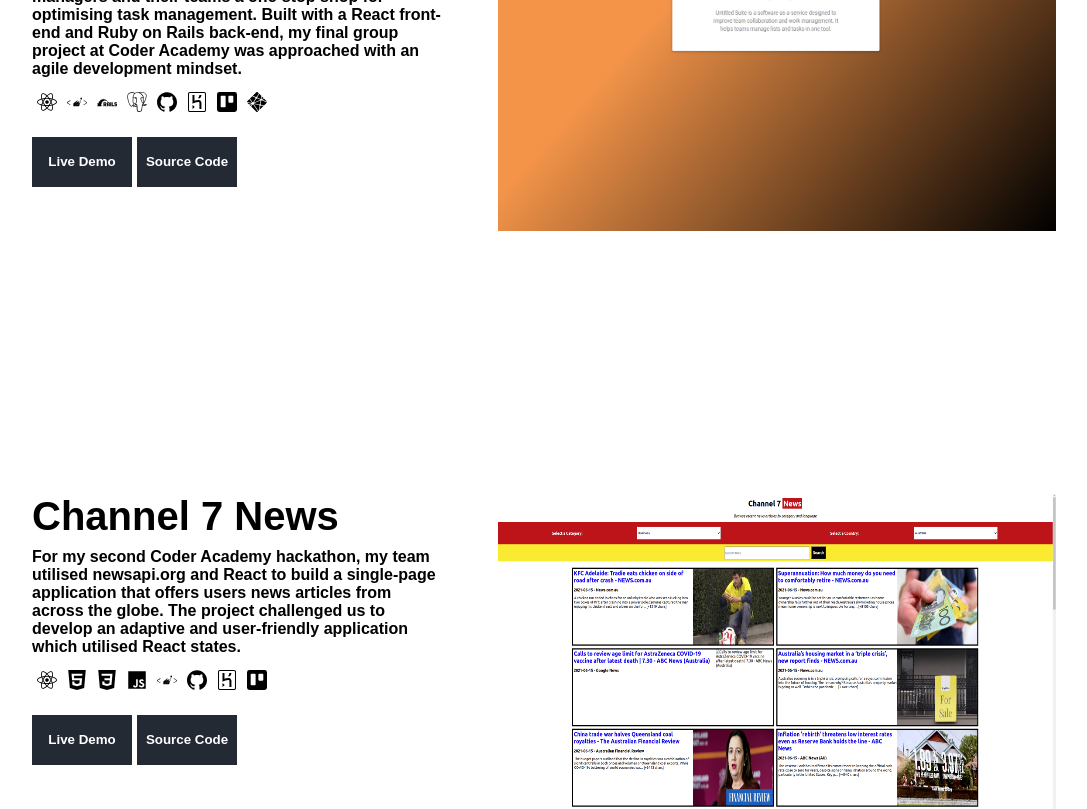
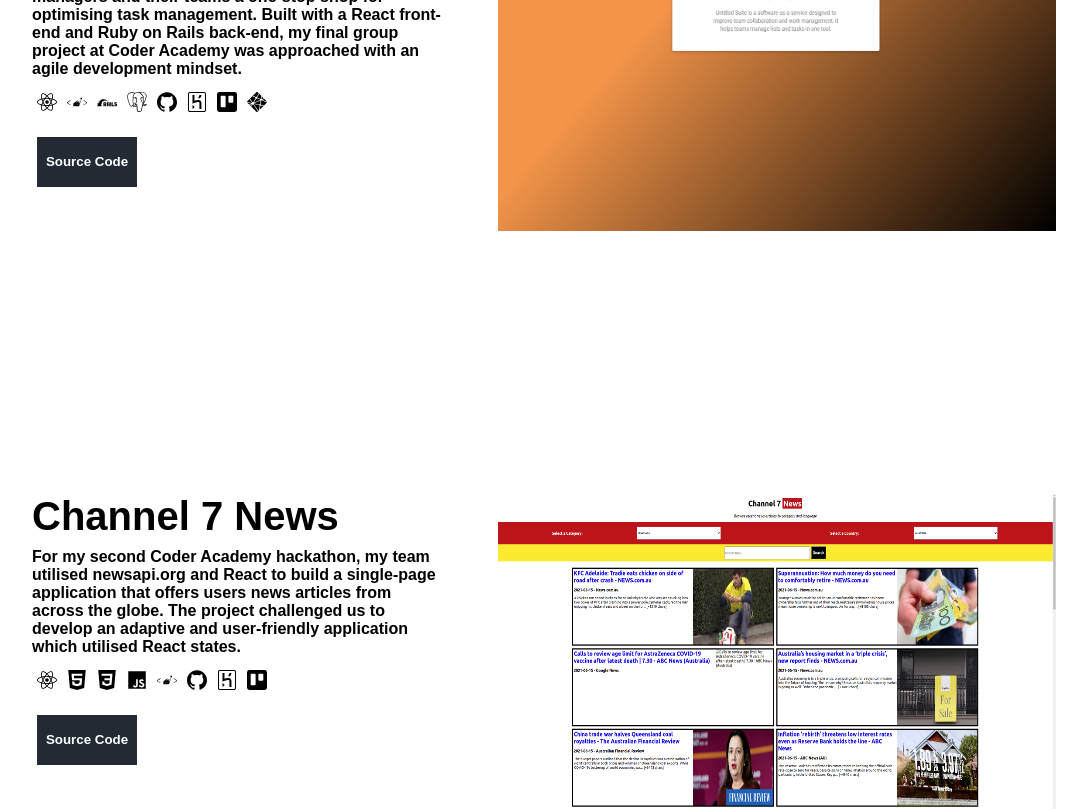
Before and after one commit to NJBLAGA/Portfolio-V2, a React (Create React App) app: page / in a window 1280 px wide. Shown: the part 2520-3329 px from the top of the page, without its empty margins (96-1183 px from the left). Built offline with nearby package versions, Linux system fonts and the light colour scheme.

Commit message:
Update Demo Button

```diff
--- a/src/components/Projects/index.js
+++ b/src/components/Projects/index.js
@@ -40,20 +40,20 @@
                       );
                     })}
                   </ProjectTechStack>
-                  {demo ?
+                  {demo ? (
                     <>
-                  <ProjectLiveDemoButton>
+                      {/* <ProjectLiveDemoButton>
                     <ProjectLiveDemoLink href={demo} target="_blank">
                       Live Demo
                     </ProjectLiveDemoLink>
-                  </ProjectLiveDemoButton>
+                  </ProjectLiveDemoButton> */}
                       <ProjectSourceCodeButton>
                         <ProjectSourceCodeLink href={source} target="_blank">
                           Source Code
                         </ProjectSourceCodeLink>
                       </ProjectSourceCodeButton>
                     </>
-                  :
+                  ) : (
                     <>
                       <ProjectSourceCodeButton>
                         <ProjectSourceCodeLink href={source} target="_blank">
@@ -61,7 +61,7 @@
                         </ProjectSourceCodeLink>
                       </ProjectSourceCodeButton>
                     </>
-                  }
+                  )}
                 </LeftSection>
                 <RightSection>
                   <ProjectImage src={image} alt={alt} />
```
Lines whose indentation alone changed are shown as unchanged.
